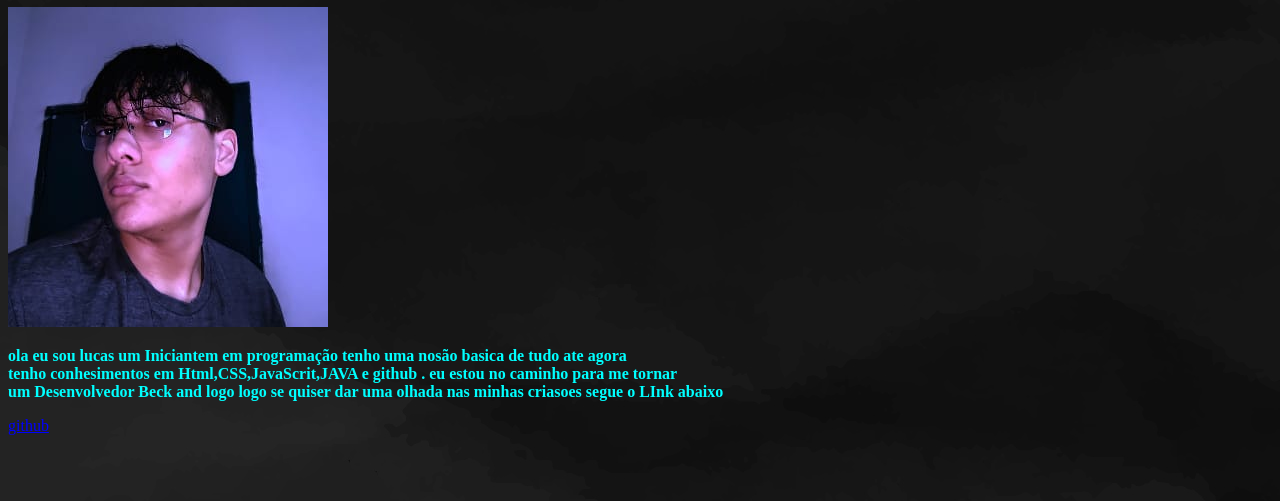
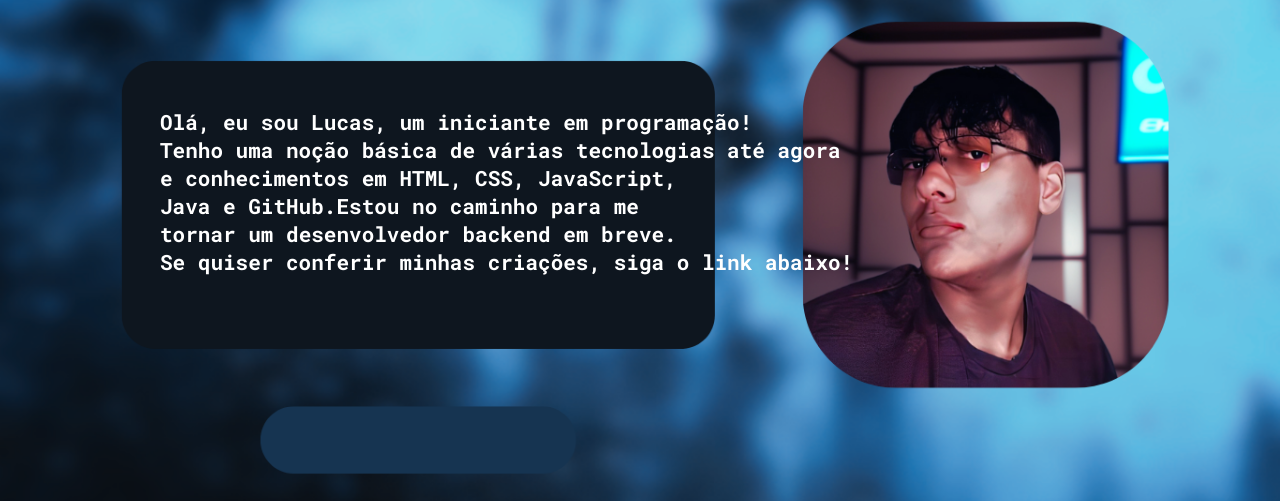
Before and after one commit to void222222/Portifolio, a plain HTML site: page index.html in a window 1280 px wide. Shown: the part 73-574 px from the top of the page. Drawn offline with Linux system fonts and the light colour scheme.

Commit message:
Atualização de arquivos

```diff
--- a/index.css
+++ b/index.css
@@ -1,19 +1,45 @@
+@import url('https://fonts.googleapis.com/css2?family=Geist:wght@100..900&family=Oswald:wght@200..700&family=Roboto+Mono:ital,wght@0,100..700;1,100..700&display=swap');
 
 body{
     background-color: black;
     color: white;
-background-image: url(BlackPeper.jpg);
+background-image: url( Design\ sem\ nome\(6\).png);
+background-size: cover;
+
+background-repeat: no-repeat;
+}
+
+.texto {
+
+    font-size: 21px; /* Tamanho da fonte */
+    font-weight: bold; /* Negrito */
+    font-style: Oswald; /* Itálico */
+    font-family: "Roboto Mono";
+
+    color: rgb(255, 255, 255);
+
+    position: absolute; /* ou relative, fixed, sticky */
+    top: 160px;
+    left: 160px;
+}
+
+
+
+
+
+
+a{
+    font-size:50px; /* Tamanho da fonte */
+    font-weight: bold; /* Negrito */
+    font-style: Oswald; /* Itálico */
+    font-family: "Roboto Mono";
+
+    color: rgb(255, 255, 255);
+
+    position: absolute; /* ou relative, fixed, sticky */
+    top: 580px;
+    left: 410px;
+
 
 
 }
-
-p {
-
-
-    color: aqua;
-}
-a{
-
-
-    color: blue;
-}
--- a/index.html
+++ b/index.html
@@ -8,11 +8,16 @@
 </head>
 
 <body>
-     <h1>Portifolio Legal </h1>
-      <img src="minhaFoto.jpg" alt="minhaFoto">
-      <strong><p>ola eu sou lucas  um Iniciantem em programação tenho uma nosão basica de tudo ate agora <br>
-        tenho conhesimentos em Html,CSS,JavaScrit,JAVA e github . eu estou no caminho para me tornar <br>
-        um Desenvolvedor Beck and logo logo se quiser dar uma olhada nas minhas criasoes segue o LInk abaixo   </p>  </strong>
+
+
+  <p class="texto">
+    <strong>Olá, eu sou Lucas, um iniciante em programação!</strong><br>
+    Tenho uma noção básica de várias tecnologias até agora<br>
+     e conhecimentos em <strong>HTML, CSS, JavaScript,<br>
+       Java e GitHub</strong>.Estou no caminho para me <br>
+       tornar um <strong>desenvolvedor backend</strong> em breve.<br>
+       Se quiser conferir minhas criações, siga o link abaixo!
+</p>
 
              <a href="https://github.com/void222222">github</a>
 
```
Also changed, not shown: BlackPeper.jpg (deleted), Design sem nome(6).png (added).
